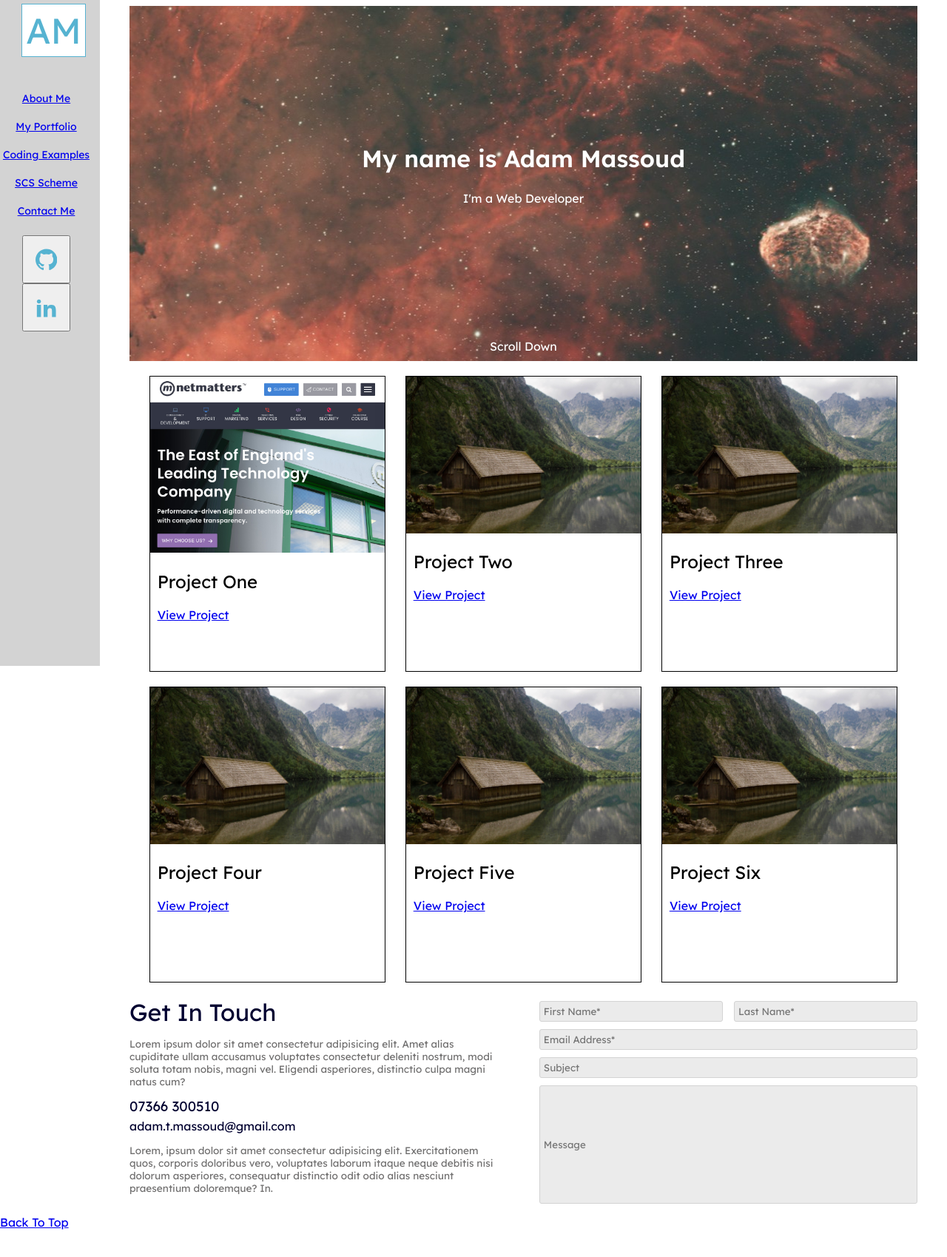
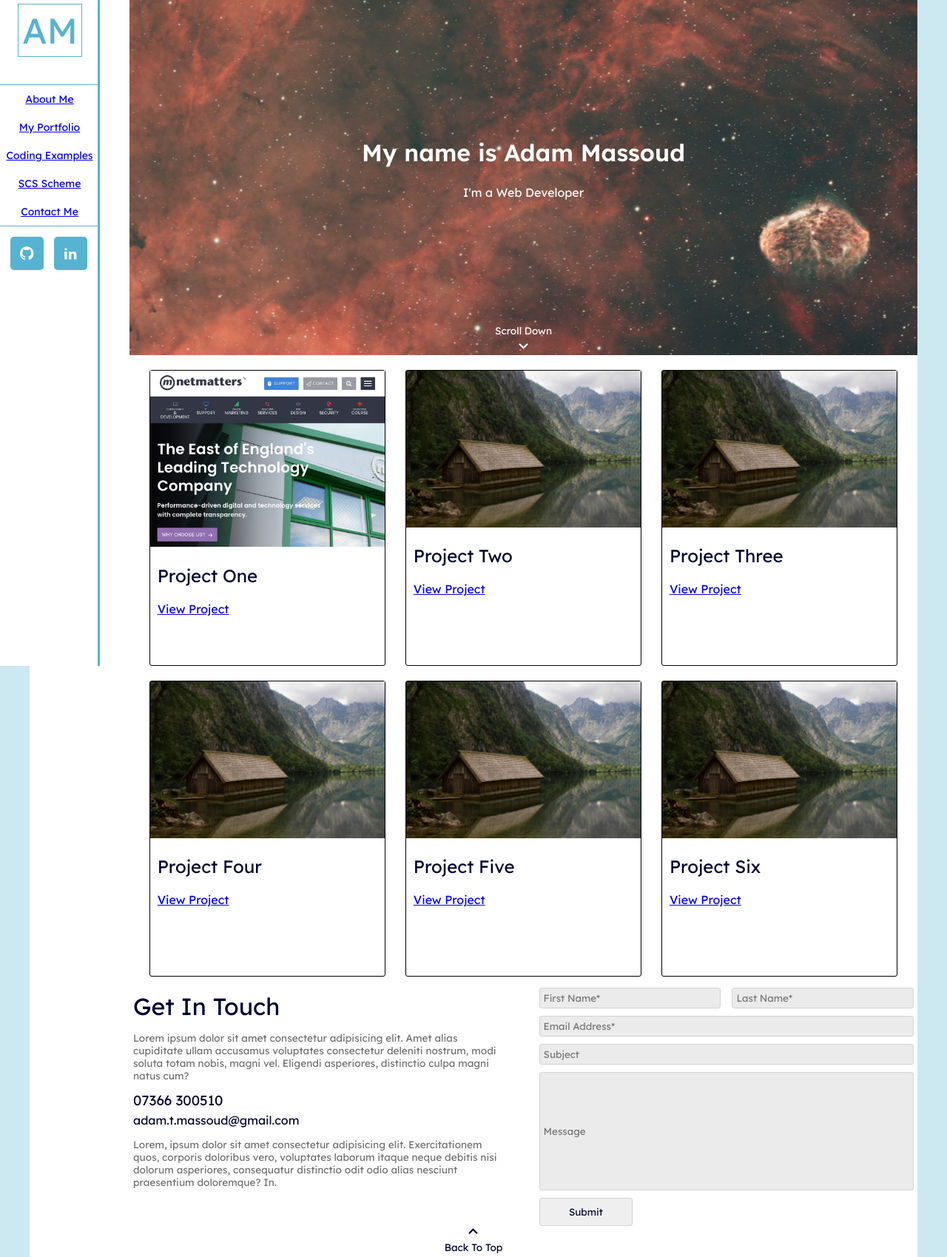
Before and after one commit to amassoud323/Portfolio, a plain HTML site: page index.html in a window 1280 px wide. Shown: the whole page at 74% size. Before the commit the page ends 1670 px from the top, so only its background shows below. Drawn offline with Linux system fonts and the light colour scheme.

Commit message:
homepage 99% complete

```diff
--- a/index.html
+++ b/index.html
@@ -34,7 +34,9 @@
               <li><a href="#" target="_blank">Contact Me</a></li>
             </ul>
 
-            <button class="links--social">
+            <div class="navbar__links--social">
+              <a href="https://github.com/amassoud323" target="_blank">
+                <button>
                   <svg class="icon icon-github">
                     <use xlink:href="#icon-github"></use>
                     <symbol id="icon-github" viewBox="0 0 32 32">
@@ -42,8 +44,10 @@
                     </symbol>
                   </svg>
                 </button>
+              </a>
 
-            <button class="links--social">
+              <a href="https://www.linkedin.com/in/adam-massoud-2406b214a/" target="_blank">
+                <button>
                   <svg class="icon icon-linkedin2">
                     <use xlink:href="#icon-linkedin2"></use>
                     <symbol id="icon-linkedin2" viewBox="0 0 32 32">
@@ -53,17 +57,26 @@
                     </symbol>
                   </svg>
                 </button>
+              </a>
+            </div>
           </div>
         </div>
       </div>
     </nav>
 
     <main>
-      <div class="banner">
+      <div class="banner" id="banner">
         <div class="banner__text">
           <h1>My name is Adam Massoud</h1>
           <p>I'm a Web Developer</p>
-          <a class="banner__text--link" href="#contact">Scroll Down</a>
+          <a class="banner__text--link" href="#contact">Scroll Down
+            <svg class="icon icon-keyboard_arrow_down">
+              <use xlink:href="#icon-keyboard_arrow_down"></use>
+              <symbol id="icon-keyboard_arrow_down" viewBox="0 0 24 24">
+                <path d="M7.406 8.578l4.594 4.594 4.594-4.594 1.406 1.406-6 6-6-6z"></path>
+              </symbol>
+            </svg>
+          </a>
         </div>
 
       </div>
@@ -130,7 +143,7 @@
         </div>
       </div>
 
-      <div class="contact">
+      <div class="contact" id="contact">
         <div class="contact__text">
           <h1>Get In Touch</h1>
           <p>Lorem ipsum dolor sit amet consectetur adipisicing elit. Amet alias cupiditate ullam accusamus voluptates consectetur deleniti nostrum, modi soluta totam nobis, magni vel. Eligendi asperiores, distinctio culpa magni natus cum?</p>
@@ -147,12 +160,21 @@
           <input type="email" placeholder="Email Address*">
           <input type="text" placeholder="Subject">
           <input class="message" type="text" placeholder="Message">
+          <button class="submit" type="submit">Submit</button>
         </form>
       </div>
     </main>
   </div>
   <footer>
-    <a href="#banner">Back To Top</a>
+    <a class="foot-link" href="#banner">
+      <svg class="icon icon-keyboard_arrow_up">
+        <use xlink:href="#icon-keyboard_arrow_up"></use>
+        <symbol id="icon-keyboard_arrow_up" viewBox="0 0 24 24">
+          <path d="M7.406 15.422l-1.406-1.406 6-6 6 6-1.406 1.406-4.594-4.594z"></path>
+        </symbol>
+      </svg>
+      <span class="text">Back To Top</span>
+    </a>
   </footer>
 </body>
 </html>
--- a/scss/base/_base.scss
+++ b/scss/base/_base.scss
@@ -6,11 +6,17 @@
   margin-right: 0;
 }
 
+body {
+  margin: 0;
+  background-color: color-mix(in srgb, #{$blue-main} 30%, white 70%);
+}
+
 .wrapper {
   @media (min-width: 1200px) {
     width: 1200px;
     margin: 0 auto;
     position: relative;
+    background-color: white;
   }
 }
 main {
@@ -19,4 +25,5 @@ main {
     margin-top: 0;
     margin-left: 135px;
   }
+  margin-bottom: 30px;
 }
--- a/scss/layout/_banner.scss
+++ b/scss/layout/_banner.scss
@@ -11,6 +11,7 @@
   @media (min-width: $brk--md) {
     height: 50vh;
     width: 100%;
+    margin-top: 0;
   }
 
   @media (min-width: $brk--lg) {
@@ -33,11 +34,10 @@
     }
 
     &--link {
+      color: white;
+      @include scroll-links;
       margin-top: auto;
-      margin-bottom: 10px;
-      text-decoration: none;
-      color: white;
-      &:hover { text-decoration: underline; }
+      svg { fill: white; }
     }
   }
 
--- a/scss/layout/_contact.scss
+++ b/scss/layout/_contact.scss
@@ -4,7 +4,7 @@
   justify-content: space-between;
   margin: 15px 5%;
   @media (min-width: $brk--md) { flex-direction: row;}
-  @media (min-width: $brk--lg) { margin: 15px 0; }
+  @media (min-width: $brk--lg) { margin: 15px 5px; }
 
   &__text {
     padding-right: 5px;
@@ -13,7 +13,7 @@
       margin: 5px 0 5px 0;
     }
     p {
-      font-size: .85rem;
+      font-size: $font-size--small;
       color: $grey-text;
     }
 
@@ -50,6 +50,14 @@
       &::placeholder { top: 0; }
     }
 
+    button {
+      padding: 10px 15px;
+      width: 25%;
+      border: 1px solid lightgray;
+      border-radius: 3px;
+      cursor: pointer;
+      color: $darkblue-headings;
+    }
     @media (min-width: $brk--md) {
       width: 48%;
       justify-content: end;
--- /dev/null
+++ b/scss/layout/_footer.scss
@@ -0,0 +1,14 @@
+footer {
+  width: 1200px;
+  display: flex;
+  margin: 0 auto;
+  margin-top: -35px;
+  padding-bottom: 5px;
+  background-color: white;
+  .foot-link {
+    margin: 0 auto;
+    color: $darkblue-headings;
+    @include scroll-links;
+    svg { fill: $darkblue-headings; }
+  }
+}
--- a/scss/layout/_index.scss
+++ b/scss/layout/_index.scss
@@ -2,3 +2,4 @@
 @import "banner";
 @import "projects";
 @import "contact";
+@import "footer";
--- a/scss/layout/_nav.scss
+++ b/scss/layout/_nav.scss
@@ -1,12 +1,15 @@
 .navbar {
   display: flex;
   flex-direction: row;
-  position: absolute;
+  position: fixed;
   top: 0;
   left: 0;
   width: 100vw;
   padding: 0 5px;
-  background-color: lightgray;
+  background-color: $blue-main;
+  @media (min-width: $brk--md) {
+    @include border-lg-style;
+  }
 
   &__buttons {
     display: flex;
@@ -14,7 +17,7 @@
     align-items: center;
     width: 100%;
     justify-content: space-between;
-    @media (min-width: $brk--md) { width: 135px; }
+    @media (min-width: $brk--md) { width: 125px; }
     &--initials {
       display: flex;
       color: $blue-main;
@@ -71,24 +74,42 @@
       z-index: 1;
       top: 0;
       left: 0;
-      background-color: lightgray;
+      @include border-lg-style;
+
       overflow-x: hidden;
-      padding-right: 10px;
-      text-align: center;
       &--list {
         width: 135px;
         display: flex;
         flex-direction: column;
         list-style: none;
         font-size: .875rem;
-        li { margin: 10px 0 10px -10px;}
-        justify-content: center;
+        li { margin: 10px 0;}
+        text-align: center;
         padding-left: 0;
+        border: 1px solid $blue-main;
+        border-left: none;
       }
     }
+
+    &--social {
+      display: flex;
+      flex-direction: row;
+      justify-content: space-evenly;
+      button {
+        @include icons;
+        margin: 0;
+        background-color: $blue-main;
+        border: 1px solid transparent;
+        border-radius: 5px;
+        svg { fill: white; }
+        &:hover {
+          cursor: pointer;
+          background-color: color-mix(in srgb, #{$blue-main} 85%, black 15%);
+        }
+      }
+    }
+
   }
 
-  .links--social {
-    @include icons;
-  }
+
 }
--- a/scss/layout/_projects.scss
+++ b/scss/layout/_projects.scss
@@ -6,8 +6,8 @@
   margin-top: 20px;
 
   &__card {
-
     border: 1px solid black;
+    border-radius: 3px;
     width: 90%;
     height: 45vh;
     text-align: start;
@@ -18,10 +18,14 @@
 
     &--text {
       padding: 0 10px 0 10px;
+      h2 { color: $darkblue-headings; }
     }
 
     @media (min-width: $brk--sm) { width: 45%; }
     @media (min-width: $brk--md) { width: 30%; }
-    @media (min-width: $brk--lg) { height: 50vh; }
+    @media (min-width: $brk--lg) {
+      height: 50vh;
+      justify-content: space-between;
+    }
   }
 }
--- a/scss/utilities/_config.scss
+++ b/scss/utilities/_config.scss
@@ -6,6 +6,8 @@ $font-weight--bold       : 600;
 $font-weight--very-bold  : 700;
 $font-weight--ultra-bold : 900;
 
+// Font Sizes
+$font-size--small : .85rem;
 // Breakpoints
 $brk--xs    : 1px;
 $brk--sm    : 768px;
--- a/scss/utilities/_mixins.scss
+++ b/scss/utilities/_mixins.scss
@@ -1,8 +1,8 @@
 // Icon styling
 @mixin icons {
   display: flex;
-  width: 65px;
-  height: 65px;
+  width: 45px;
+  height: 45px;
   align-items: center;
   justify-content: center;
   margin: 0 auto;
@@ -12,3 +12,24 @@
     max-height: 50%;
   }
 }
+
+// Scroll up/down link styling
+@mixin scroll-links {
+  display: flex;
+  flex-direction: column;
+  text-align: center;
+  text-decoration: none;
+  font-size: $font-size--small;
+  .text:hover { text-decoration: underline; }
+  svg {
+    height: 25px;
+    width: 25px;
+    margin: 0 auto;
+  }
+}
+
+// Border large screen styling
+@mixin border-lg-style {
+  background-color: white;
+  border-right: 3px solid $blue-main;
+}
```
Also changed, not shown: css/application.css. Lines whose indentation alone changed are shown as unchanged.
